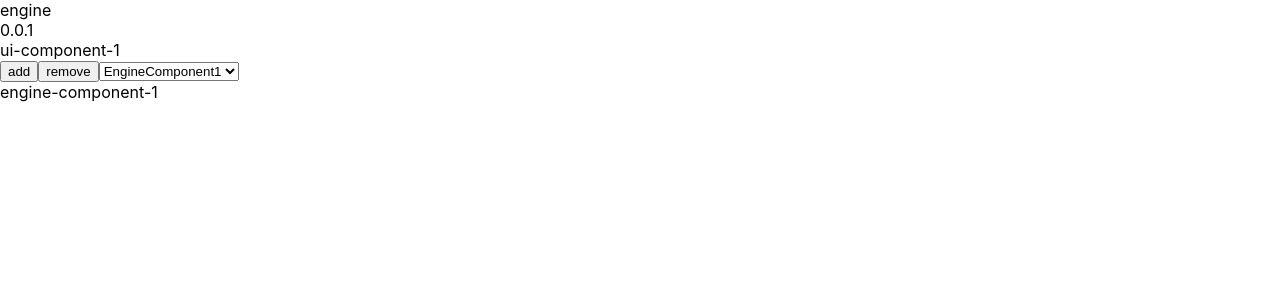
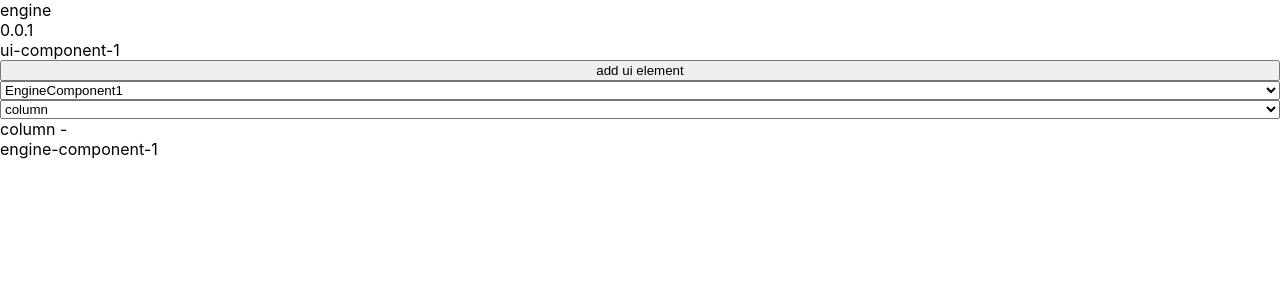
Before and after one commit to ggcaponetto/negative, a React (Create React App) app: page / in a window 1280 px wide. Shown: the top 300 px of the page. Built offline with nearby package versions, Linux system fonts and the light colour scheme.

Commit message:
inital commit

```diff
--- a/src/components/engine/engine.css
+++ b/src/components/engine/engine.css
@@ -1,3 +1,19 @@
 .engine{
 
 }
+
+.ui-element{
+    display: flex;
+    flex-direction: column;
+    flex: 1;
+}
+.ui-element .direction-column{
+    display: flex;
+    flex-direction: column;
+    flex: 1;
+}
+.ui-element .direction-row{
+    display: flex;
+    flex-direction: row;
+    flex: 1;
+}
--- a/src/components/engine/engine.js
+++ b/src/components/engine/engine.js
@@ -24,6 +24,8 @@ function UIElement(props) {
 	const engineContext = useContext(EngineContext);
 	const [components, setComponents] = useState([]);
 	const [engineComponent, setEngineComponent] = useState(props.engineComponents[0]);
+	const directions = ["column", "row"];
+	const [direction, setDirection] = useState(directions[0]);
 
 	useEffect(() => {
 		console.debug(`useEffect`, {components, engineComponent, engineComponents: props.engineComponents});
@@ -35,11 +37,9 @@ function UIElement(props) {
 		console.debug(`onAdd`, {components, newComponents});
 		setComponents(newComponents);
 	};
-	const onRemove = () => {
-		let newComponents = components.concat([]);
-		newComponents.pop();
-		console.debug(`onRemove`, {components, newComponents});
-		setComponents(newComponents);
+	const onRemoveChildren = () => {
+		console.debug(`onRemoveChildren`, {components});
+		setComponents([]);
 	};
 	const onEngineComponentChange = (e) => {
 		e.persist();
@@ -48,9 +48,22 @@ function UIElement(props) {
 		setEngineComponent(newEngineComponent);
 	};
 
+	const onDirectionChange = (e) => {
+		e.persist();
+		console.debug(`onDirectionChange`, {e ,props});
+		setDirection(e.target.value);
+	};
+
 	const getComponents = () => {
 		let subComponents = [];
-		components.forEach((component) => {
+		components.forEach((component, componentIndex) => {
+			if(componentIndex < components.length){
+				subComponents.push(
+					<React.Fragment key={`ui-component-fragment-separator${component.id}`}>
+						separator
+					</React.Fragment>
+				)
+			}
 			subComponents.push(
 				<React.Fragment key={`ui-component-fragment-${component.id}`}>
 					<div className="ui-component">
@@ -60,7 +73,7 @@ function UIElement(props) {
 				</React.Fragment>
 			)
 		});
-		return subComponents;
+		return <div className={`direction-${direction}`}>{subComponents}</div>;
 	};
 
 	return (
@@ -68,8 +81,12 @@ function UIElement(props) {
 			<div className="ui-component">
 				ui-component-{props.id}
 			</div>
-			<button onClick={() => {onAdd()}}>add</button>
-			<button onClick={() => {onRemove()}}>remove</button>
+			<button onClick={() => {onAdd()}}>add ui element</button>
+			{(() => {
+				if(components.length > 0){
+					return <button onClick={() => {onRemoveChildren()}}>remove children</button>
+				}
+			})()}
 			<select
 				onChange={(e) => {onEngineComponentChange(e)}}
 				value={engineComponent.name}
@@ -87,7 +104,24 @@ function UIElement(props) {
 					})
 				}
 			</select>
-			{engineComponent}
+			<select
+				onChange={(e) => {onDirectionChange(e)}}
+				value={direction}
+			>
+				{
+					directions.map((direction, directionIndex) => {
+						return (
+							<option
+								key={directionIndex}
+								value={direction}
+							>
+								{direction}
+							</option>
+						)
+					})
+				}
+			</select>
+			{direction} - {engineComponent}
 			{getComponents()}
 		</div>
 	);
```
Also changed, not shown: src/App.css (line endings or trailing spaces).
